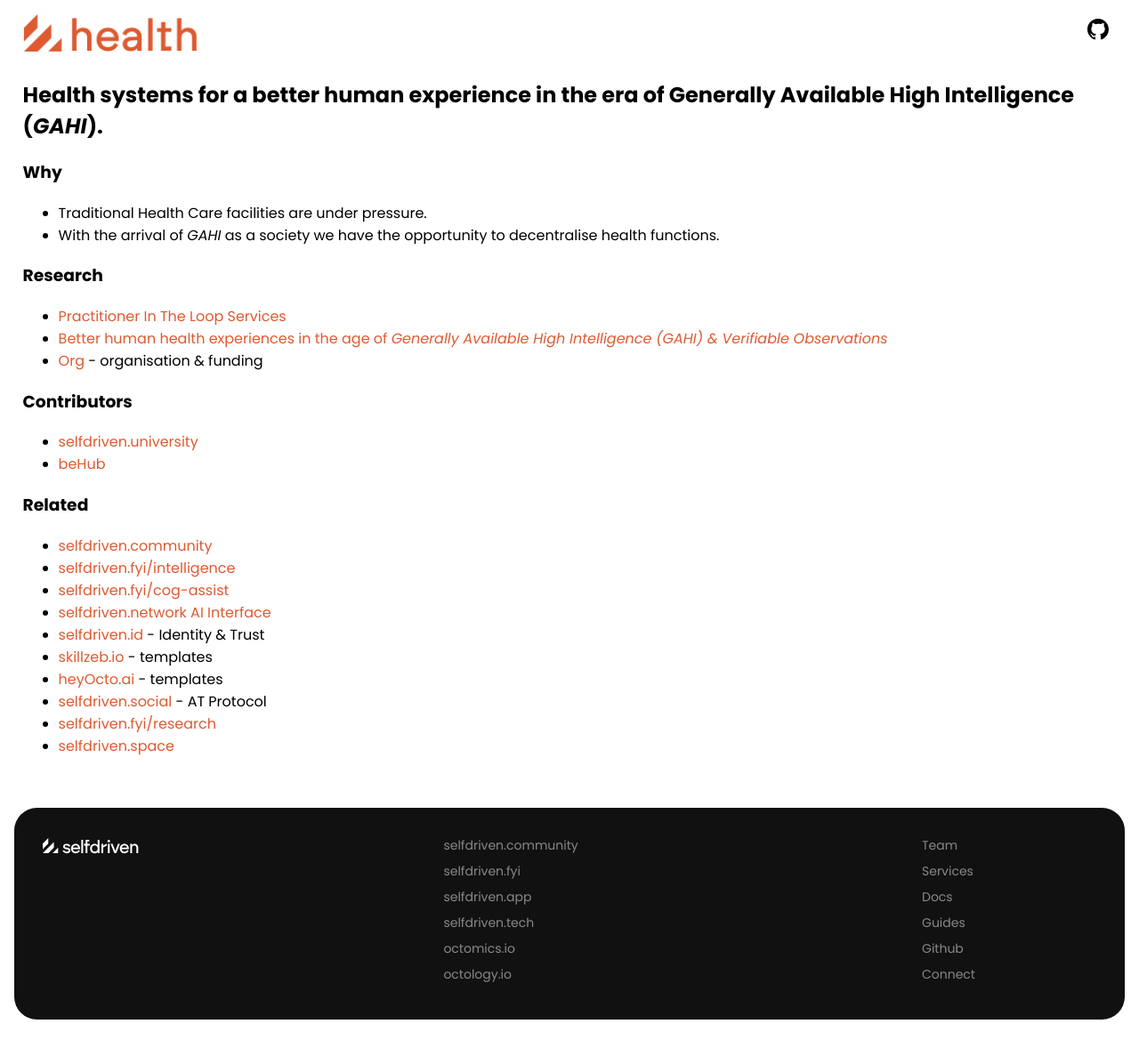
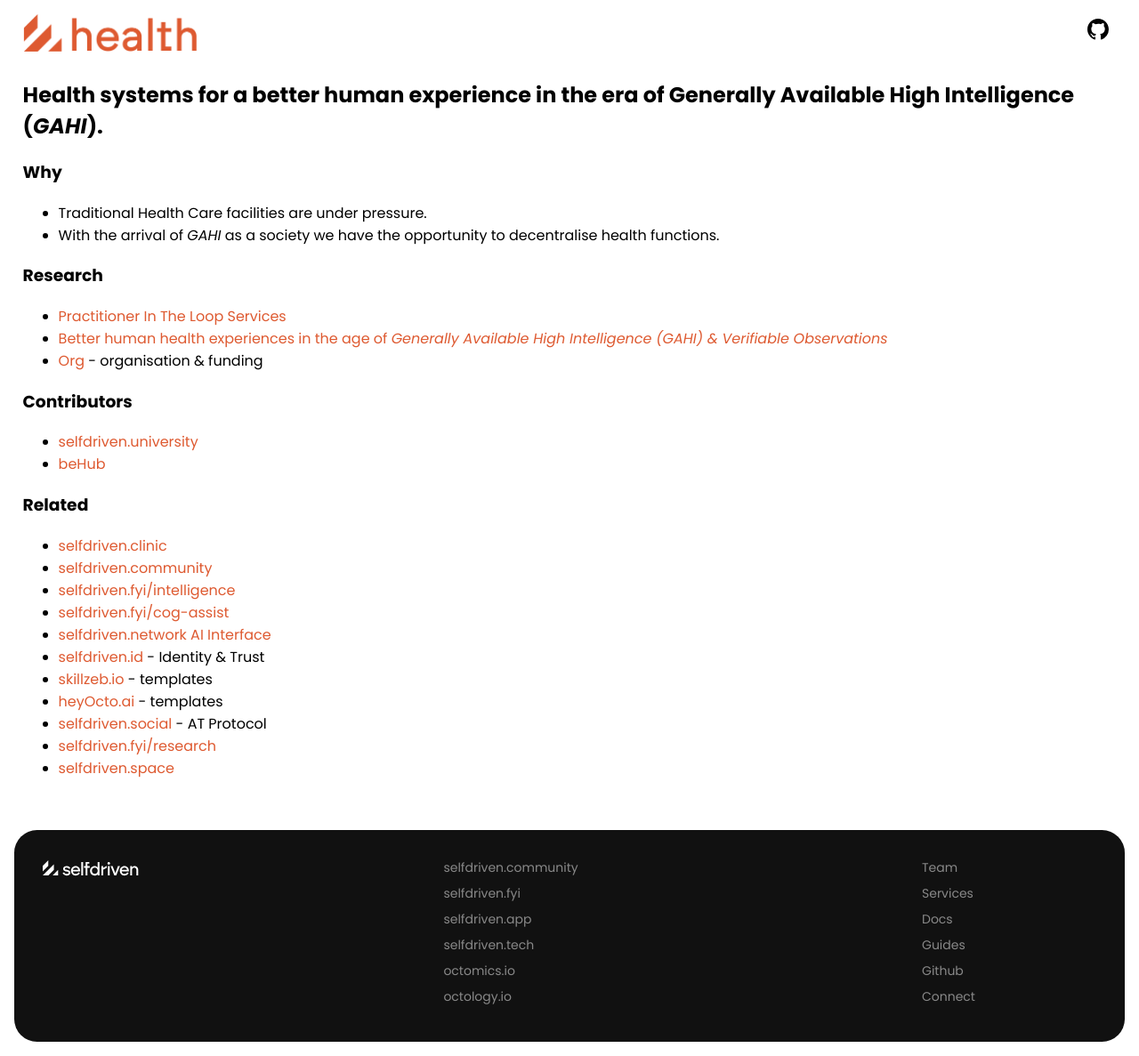
Before and after one commit to selfdriven-foundation/selfdriven-health, a Jekyll site: the page built from docs/index.md, in a window 1280 px wide. Shown: the whole page at 89% size. Built offline with Jekyll 4.4.1, drawn with Linux system fonts in a browser that asks for light colours; before the commit the page ends 1162 px from its top, so only the background shows below that.

Commit message:
Update index.md

```diff
--- a/docs/index.md
+++ b/docs/index.md
@@ -19,6 +19,7 @@
 - [beHub](https://behub.com.au)
 
 ### Related
+- [selfdriven.clinic](https://selfdriven.clinic)
 - [selfdriven.community](https://selfdriven.community)
 - [selfdriven.fyi/intelligence](https://selfdriven.fyi/intelligence)
 - [selfdriven.fyi/cog-assist](https://selfdriven.fyi/cog-assist)
```
